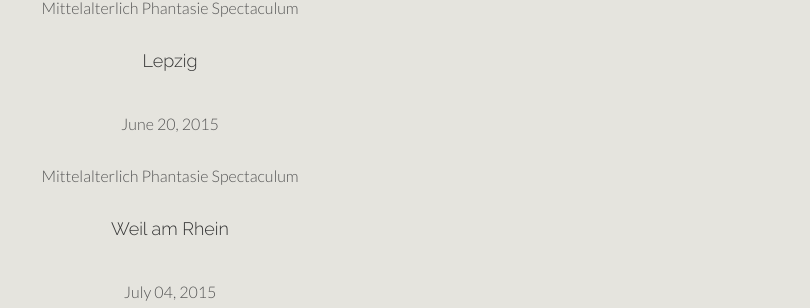
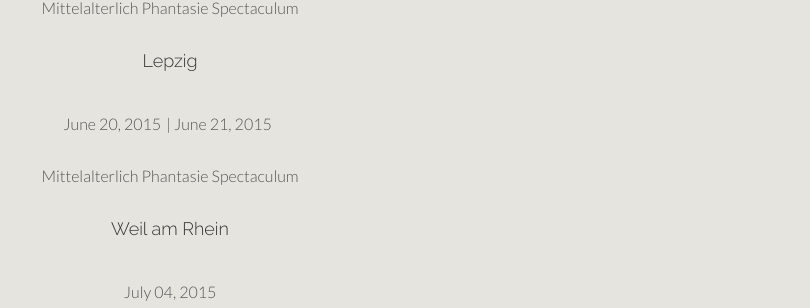
Before and after one commit to danielwerthen/yebanished, a Jekyll site: the page built from index.html, in a window 1280 px wide and 1400 px high, scrolled down 1742 px. Shown: the part 142-450 px from the top of the window, without its empty margins (470-1280 px from the left). Built offline with Jekyll 4.4.1, drawn with Linux system fonts in a browser that asks for light colours.

Commit message:
Added support for several dates

```diff
--- a/_data/tourdates.yml
+++ b/_data/tourdates.yml
@@ -3,7 +3,9 @@
 - description: Mittelalterlich Phantasie Spectaculum
 
 - location: Lepzig
-- date: 2015-06-20
+- dates:
+  - 2015-06-20
+  - 2015-06-21
 - description: Mittelalterlich Phantasie Spectaculum
 
 - location: Weil am Rhein
--- a/assets/css/main.css
+++ b/assets/css/main.css
@@ -575,3 +575,11 @@
   display: block;
   margin: 25px auto;
 }
+
+.poetryline span.date:after {
+  margin-left: 5px;
+  content: '|';
+}
+.poetryline span.date:last-child:after {
+  content: '';
+}
--- a/index.html
+++ b/index.html
@@ -54,7 +54,12 @@
       {% for tour in site.data.tourdates %}
         <div class="col-xs-12">
           <h4>{{tour.location}}</h4>
-          <p class="poetryline">{{tour.date | date: "%B %d, %Y" }}</p>
+          <p class="poetryline">
+          {{tour.date | date: "%B %d, %Y" }}
+          {% for date in tour.dates %}
+          <span class="date">{{date | date: "%B %d, %Y" }}</span>
+          {% endfor %}
+          </p>
           <p class="poetryline">{{tour.description}}</p>
           <br>
         </div>
```
